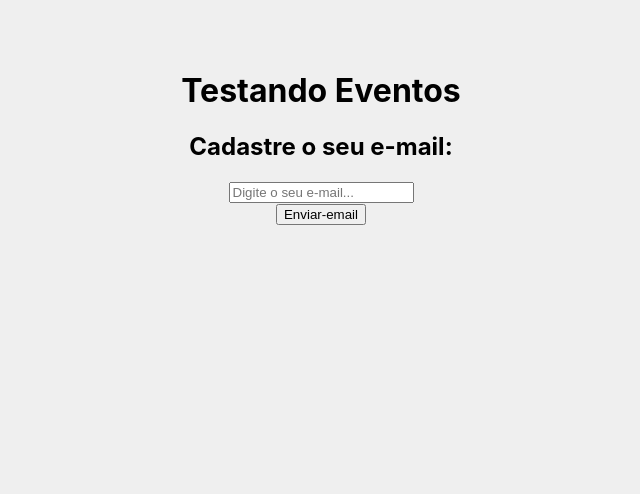
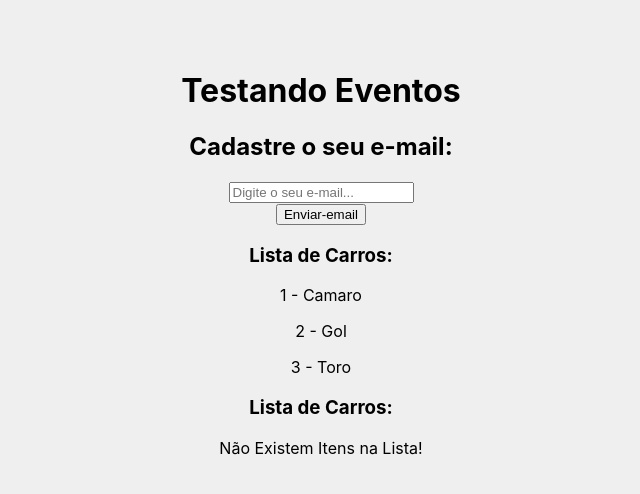
Before and after one commit to LucasLima1407/Curso-ReactJS, a React (Create React App) app in the folder my-app/: page / in a window 1280 px wide. Shown: the top 494 px of the page, without its empty margins (319-959 px from the left). Built offline with nearby package versions, Linux system fonts and the light colour scheme.

Commit message:
Aula13
Utilizando renderização condicional em listas.

```diff
--- a/my-app/src/App.js
+++ b/my-app/src/App.js
@@ -1,12 +1,14 @@
 import './App.css';
 import Condicional from './components/Condicional';
+import OutraLista from './components/OutraLista';
 function App() {
-
-
+  const meusItens = ['Camaro', 'Gol', 'Toro']
   return (
     <div className="App">
       <h1>Testando Eventos</h1>
       <Condicional />
+      <OutraLista itens={meusItens} />
+      <OutraLista itens={[]}/>
     </div>
   );
 }
--- /dev/null
+++ b/my-app/src/components/OutraLista.js
@@ -0,0 +1,13 @@
+function OutraLista({ itens }) {
+    return (
+        <>
+            <h3>Lista de Carros:</h3>
+            {itens.length > 0 ? (
+                itens.map((item, index) => (<p key={index}>{index+1} - {item}</p>))
+            ) : (
+            <p>Não Existem Itens na Lista!</p>
+            )}
+        </>
+    )
+}
+export default OutraLista
```
